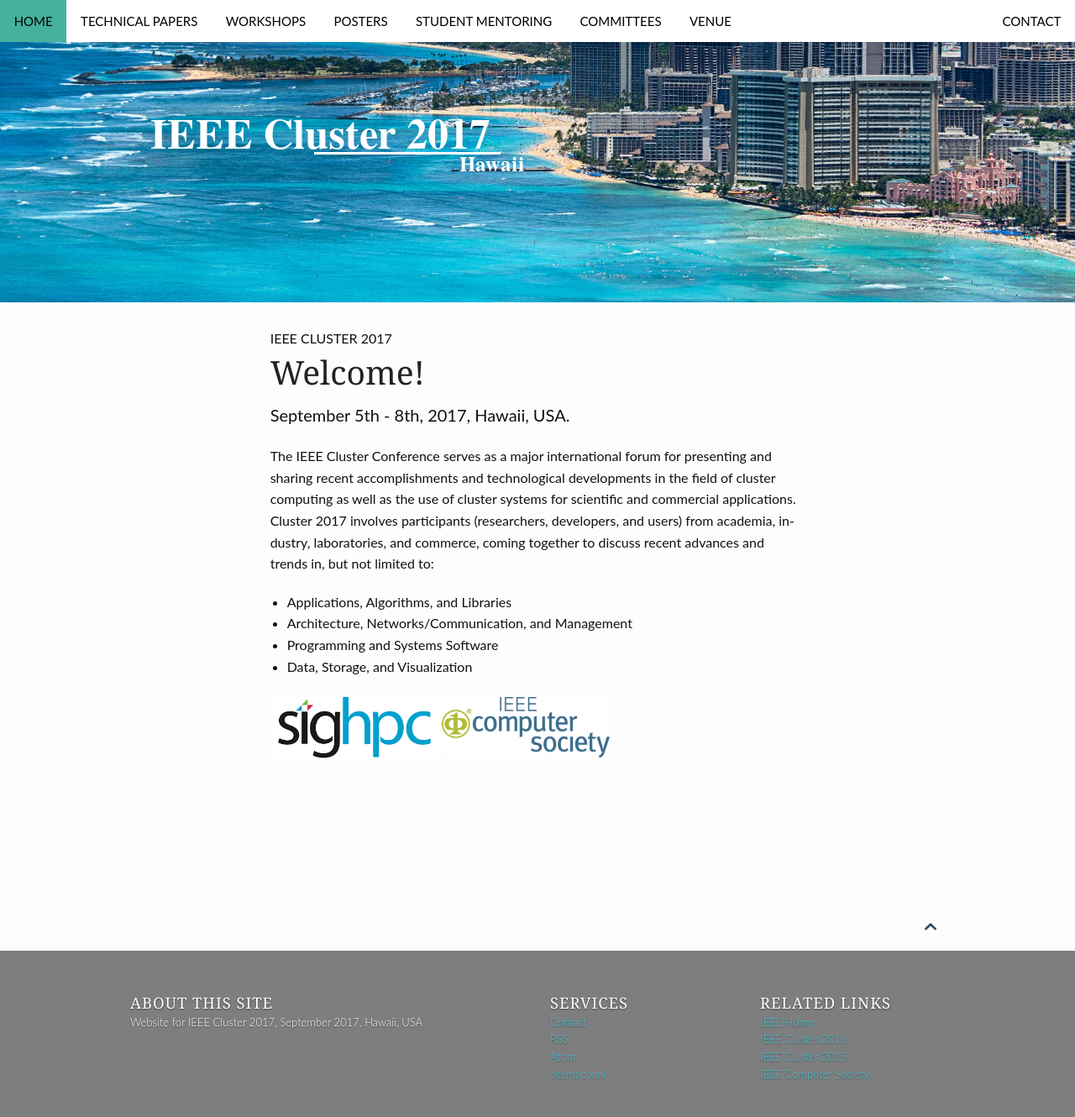
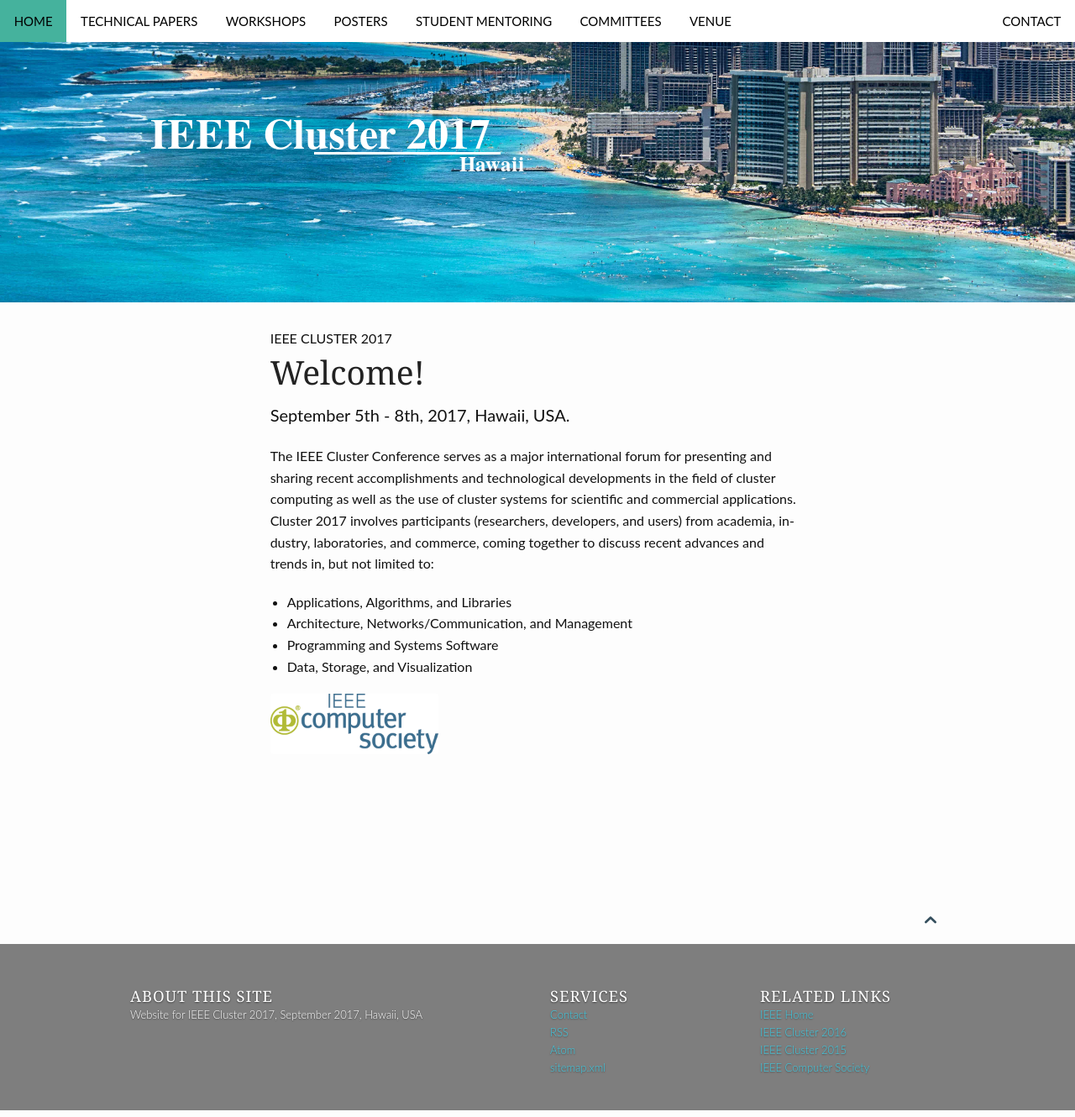
Before and after one commit to cluster17/cluster17.github.io, a Jekyll site: the page built from index.md, in a window 1280 px wide. Shown: the whole page at 84% size. Built offline with Jekyll 4.4.1, drawn with Linux system fonts in a browser that asks for light colours.

Commit message:
Comment sighpc logo on main page

```diff
--- a/index.md
+++ b/index.md
@@ -26,5 +26,5 @@ limited to:
  - Data, Storage, and Visualization
 
 
-<img src="images/sighpc.png" width="200">
+[//]: <> (<img src="images/sighpc.png" width="200">)
 <img src="images/ieee.gif" width="200">
```
